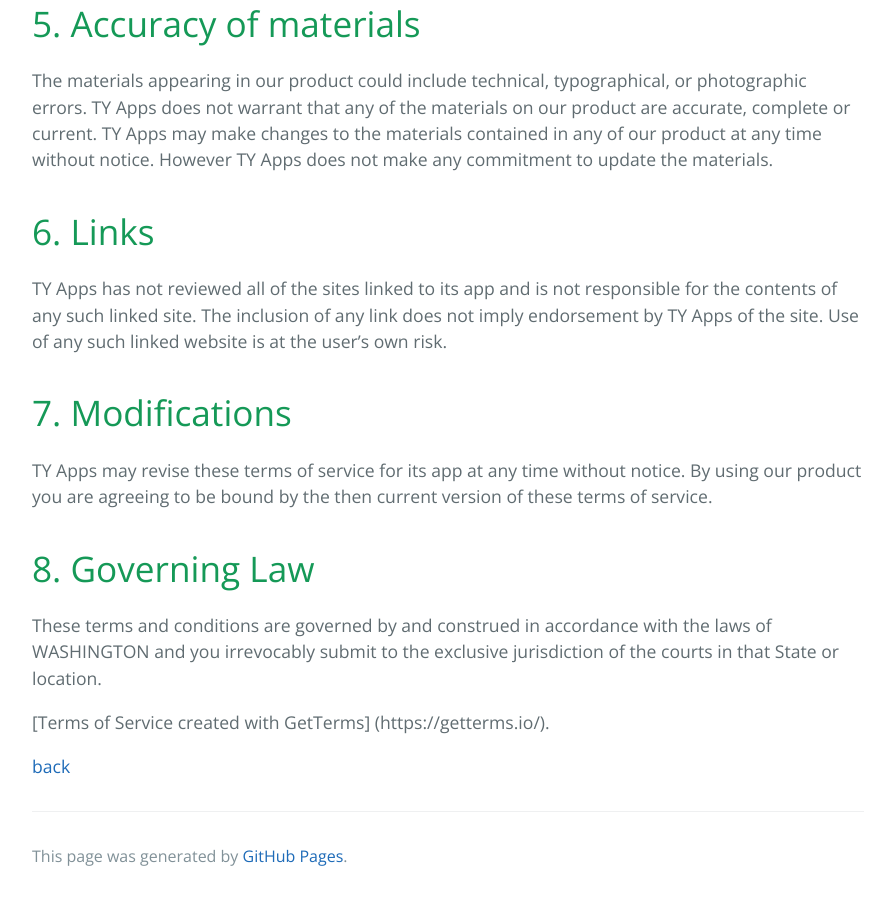
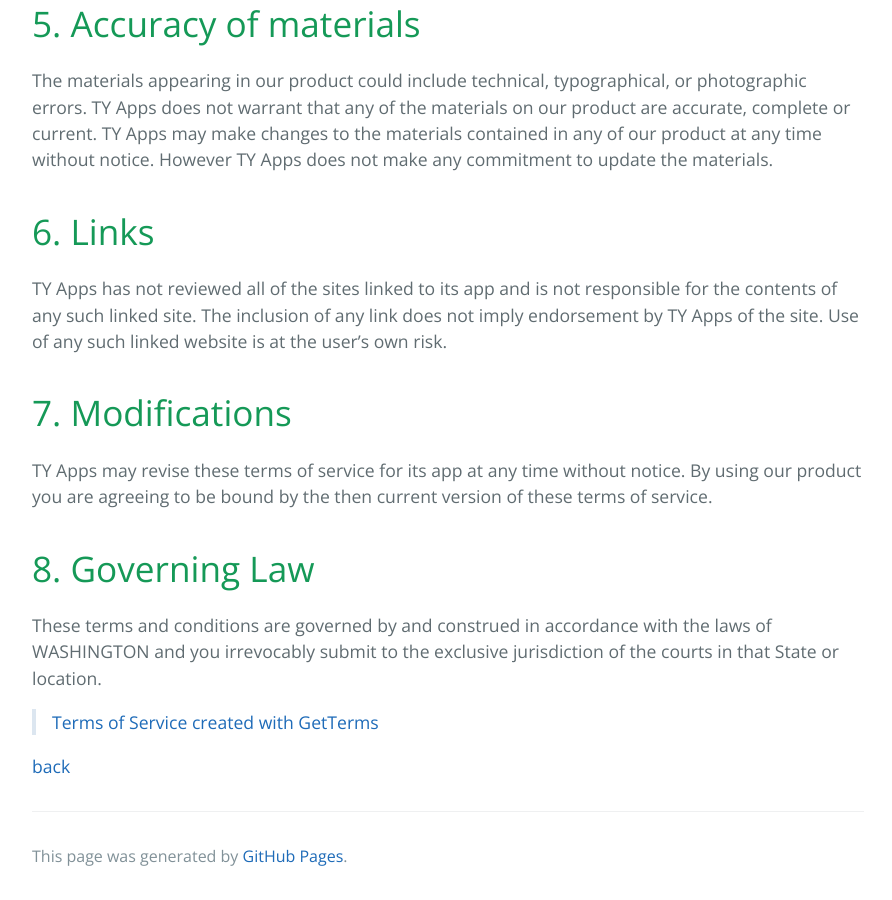
Before and after one commit to tylim2946/tylim2946.github.io, a Jekyll site: the page built from terms-of-services.md, in a window 1280 px wide and 900 px high, scrolled down 1597 px. Shown: the whole window, without its empty margins (192-1084 px from the left). Built offline with Jekyll 4.4.1, drawn with Linux system fonts in a browser that asks for light colours.

Commit message:
Minor changes

```diff
--- a/terms-of-services.md
+++ b/terms-of-services.md
@@ -35,6 +35,6 @@ TY Apps may revise these terms of service for its app at any time without notice
 # 8. Governing Law
 These terms and conditions are governed by and construed in accordance with the laws of WASHINGTON and you irrevocably submit to the exclusive jurisdiction of the courts in that State or location.
 
-[Terms of Service created with GetTerms] (https://getterms.io/).
+>[Terms of Service created with GetTerms](https://getterms.io/)
 
 [back](./)
```
Also changed, not shown: index.md (+4 -2 lines), privacy-policy.md (+1 -1 lines).
